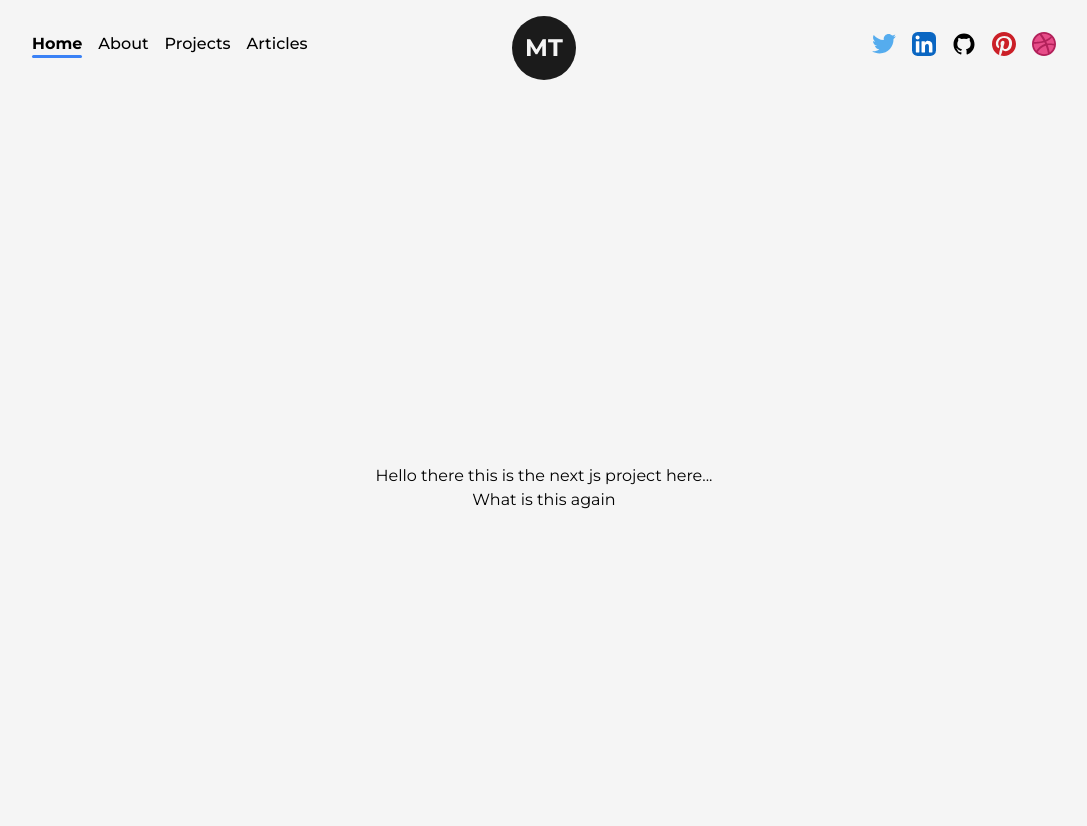
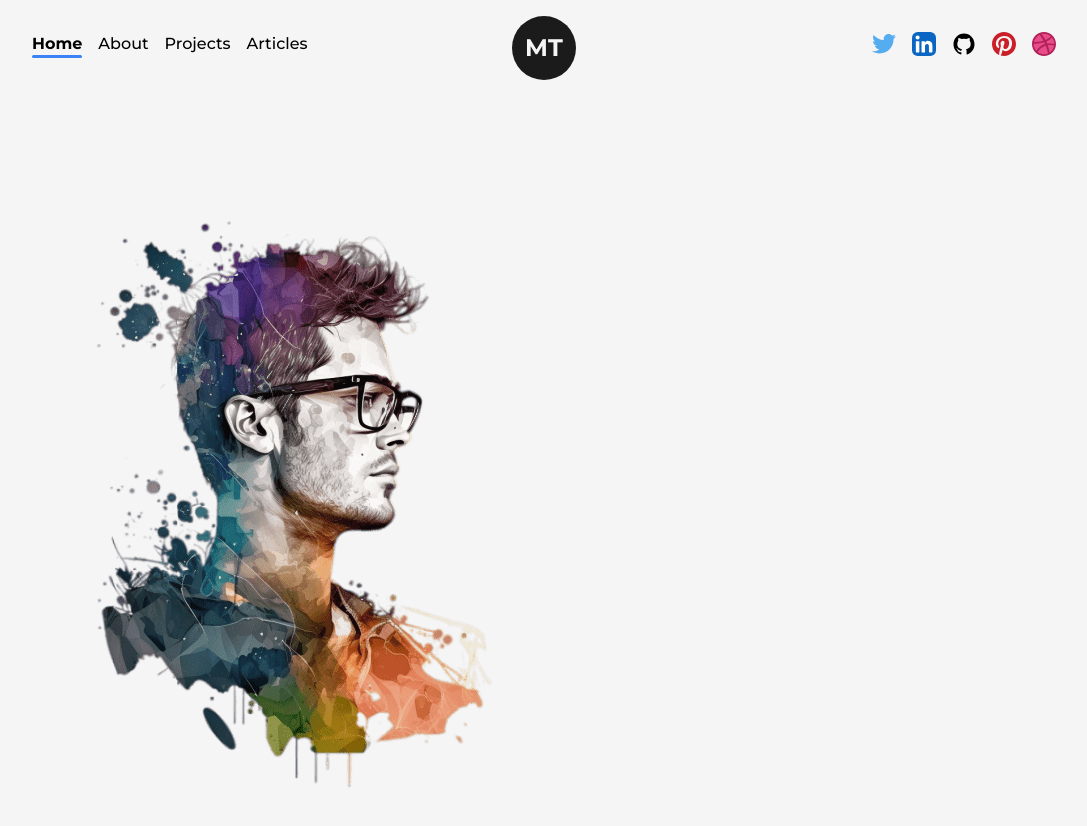
Before and after one commit to MilkiasTonji/mock-portfolio, a Next.js app: page / in a window 1280 px wide. Shown: the top 826 px of the page, without its empty margins (96-1183 px from the left). Built offline with nearby package versions, Linux system fonts and the light colour scheme.

Commit message:
Main section, layout,and profile pic part added

```diff
--- /dev/null
+++ b/src/components/Layout.js
@@ -0,0 +1,11 @@
+import React from 'react'
+
+const Layout = ({children, className=""}) => {
+  return (
+    <div className={`h-full w-full inline-block z-0 bg-light p-32 ${className}`}>
+        {children}
+    </div>
+  )
+}
+
+export default Layout
--- a/src/pages/index.js
+++ b/src/pages/index.js
@@ -1,6 +1,8 @@
+import Image from 'next/image'
+import Layout from '../components/Layout'
 import Head from 'next/head'
-import styles from '@/styles/Home.module.css'
 
+import profilePic from '../../public/images/profile/developer-pic-1.png'
 
 export default function Home() {
   return (
@@ -9,11 +11,12 @@ export default function Home() {
         <title>Portfolio-Milkias Tonji</title>
         <meta name="description" content="Generated by create next app" />
       </Head>
-      <main>
-         <div className='bg-light min-h-screen w-full flex items-center justify-center flex-col'>
-           <h1> Hello there this is the next js project here...</h1>
-           <p>What is this again</p>
-         </div>
+      <main className='flex flex-col items-center text-dark w-full min-h-screen'>
+          <Layout>
+              <div className='flex items-center justify-between w-full'>
+                  <div className=''><Image src={profilePic} alt='milkiasTonjiPic' /></div>
+              </div>
+          </Layout>
       </main>
     </>
   )
```
